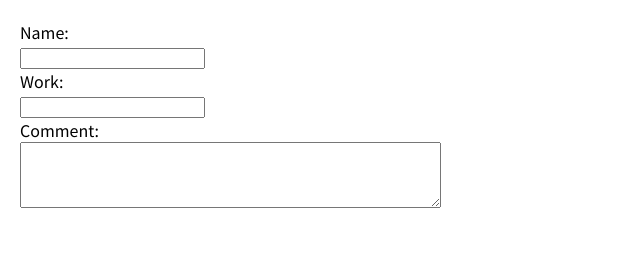
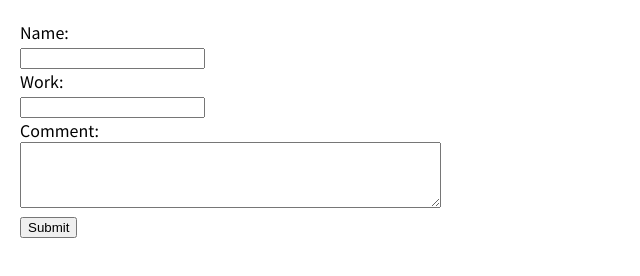
Before and after one commit to Sss0o1101/daily-report, a website built with Vite: page vite-project/index.html in a window 1280 px wide. Shown: the whole page, without its empty margins (0-640 px from the left). Built offline with nearby package versions, Linux system fonts and the light colour scheme.

Commit message:
New text added

```diff
--- a/vite-project/index.html
+++ b/vite-project/index.html
@@ -33,11 +33,9 @@
         </div>
       </div>
 
-
-
-
-
-
+      <div class="form-button">
+        <button class="button" type="submit">Submit</button>
+      </div>
 
     </form>
 
```
